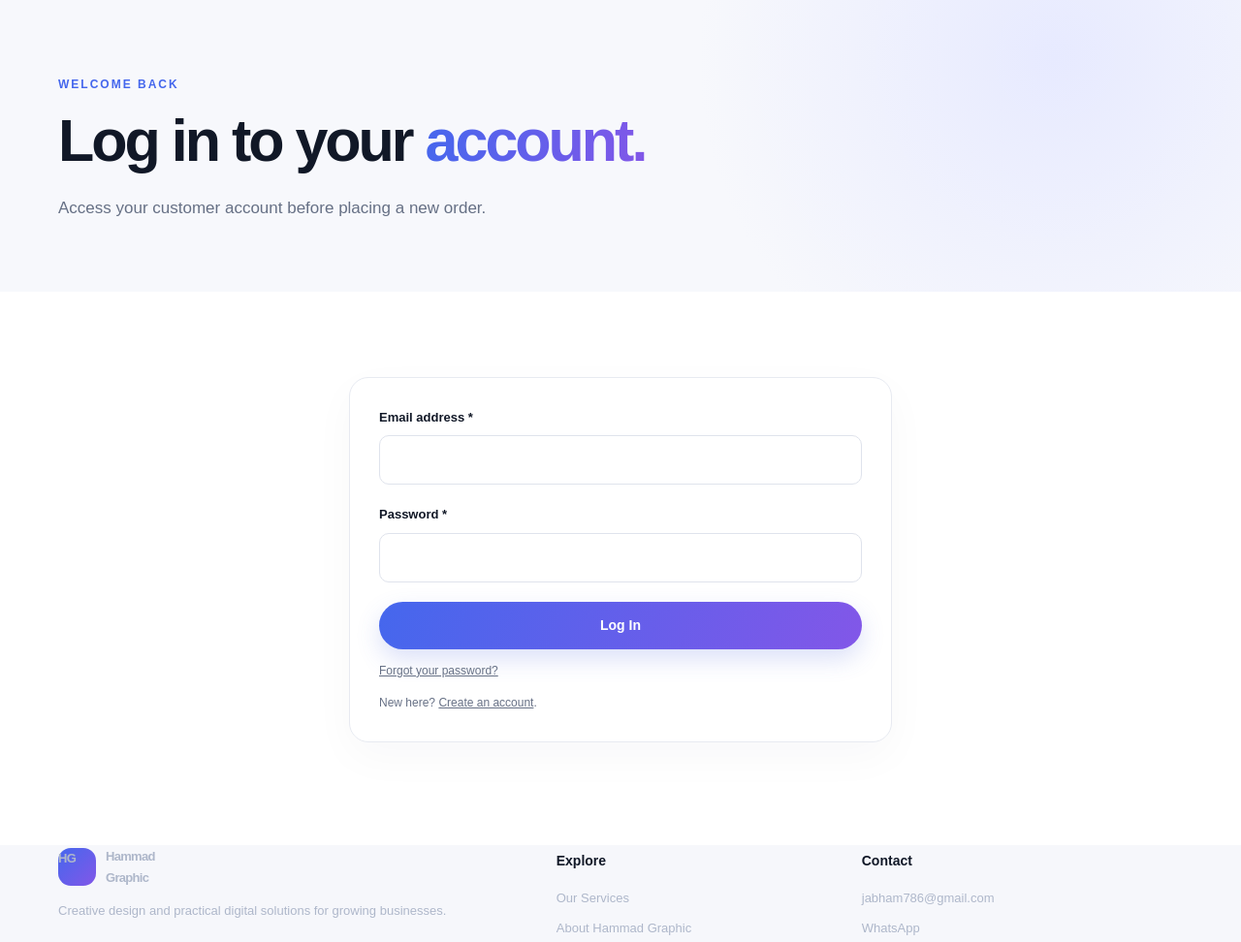
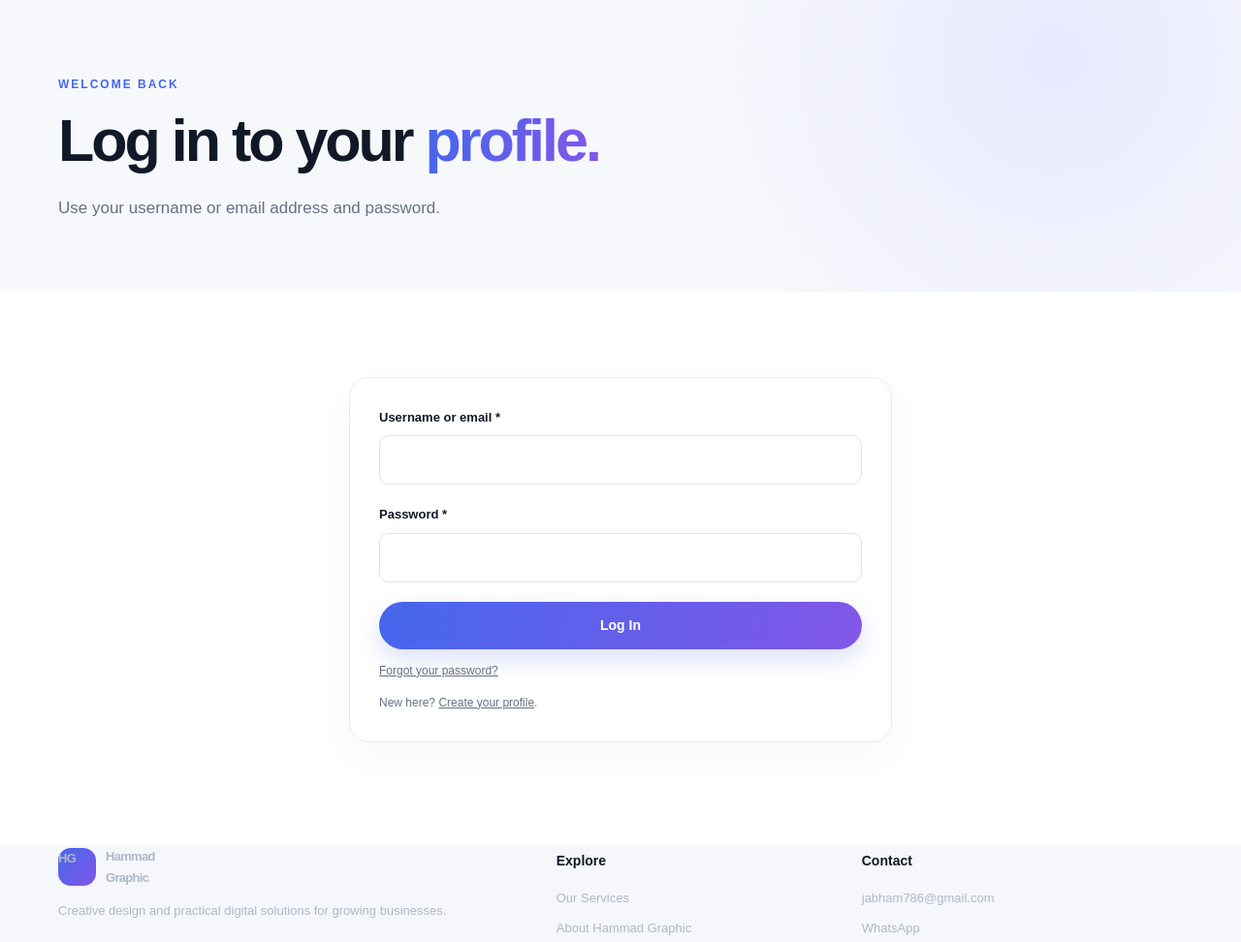
Before and after one commit to jabham786-alt/new-web-, a PHP site: page /login.php in a window 1280 px wide. Shown: the part 83-1055 px from the top of the page at 97% size. Run offline with PHP 8.4, Linux system fonts and the light colour scheme.

Commit message:
Allow customer login by username or email

```diff
--- a/login.php
+++ b/login.php
@@ -2,20 +2,20 @@
 declare(strict_types=1);
 require_once __DIR__.'/app/auth.php';
 if(current_customer()!==null)redirect_local('/account.php');
-$next=safe_return_path($_GET['next']??$_POST['next']??'/order.php','/order.php');$metaTitle='Customer Login | Hammad Graphic';$metaDescription='Log in to your Hammad Graphic customer account.';$canonicalPath='/login.php';$metaRobots='noindex,nofollow';$error='';$success=(($_GET['reset']??'')==='success')?'Your password has been reset. Please log in with your new password.':'';
+$next=safe_return_path($_GET['next']??$_POST['next']??'/order.php','/order.php');$metaTitle='Customer Login | Hammad Graphic';$metaDescription='Log in to your Hammad Graphic customer profile.';$canonicalPath='/login.php';$metaRobots='noindex,nofollow';$error='';$success=(($_GET['reset']??'')==='success')?'Your password has been reset. Please log in with your new password.':'';
 if(($_SERVER['REQUEST_METHOD']??'')==='POST'){
- require_valid_csrf_post();$email=strtolower(trim((string)($_POST['email']??'')));$password=(string)($_POST['password']??'');$key=auth_rate_key('login',$email);
+ require_valid_csrf_post();$identity=strtolower(trim((string)($_POST['identity']??'')));$password=(string)($_POST['password']??'');$key=auth_rate_key('login',$identity);
  if(auth_rate_limited($key,5,15))$error='Too many login attempts. Please wait 15 minutes.';
- else{$s=db()->prepare('SELECT id,password_hash FROM customers WHERE email=:email AND is_active=1 LIMIT 1');$s->execute([':email'=>$email]);$c=$s->fetch();
+ else{$s=db()->prepare('SELECT id,password_hash FROM customers WHERE (email=:email OR username=:username) AND is_active=1 LIMIT 1');$s->execute([':email'=>$identity,':username'=>$identity]);$c=$s->fetch();
  if($c&&password_verify($password,(string)$c['password_hash'])){auth_rate_clear($key);if(password_needs_rehash((string)$c['password_hash'],PASSWORD_DEFAULT))db()->prepare('UPDATE customers SET password_hash=:hash WHERE id=:id')->execute([':hash'=>password_hash($password,PASSWORD_DEFAULT),':id'=>(int)$c['id']]);db()->prepare('UPDATE customers SET last_login_at=NOW() WHERE id=:id')->execute([':id'=>(int)$c['id']]);customer_sign_in((int)$c['id']);redirect_local($next);}
- auth_rate_failure($key,5,15);$error='Email or password is incorrect.';}
+ auth_rate_failure($key,5,15);$error='Username/email or password is incorrect.';}
 }
 require APP_ROOT.'/partials/header.php'; ?>
-<section class="page-hero"><div class="container"><p class="eyebrow">Welcome back</p><h1>Log in to your <span class="text-gradient">account.</span></h1><p>Access your customer account before placing a new order.</p></div></section>
-<section class="section section-white"><div class="container auth-wrap"><form class="order-form auth-form" method="post" action="/login.php" novalidate>
+<section class="page-hero"><div class="container"><p class="eyebrow">Welcome back</p><h1>Log in to your <span class="text-gradient">profile.</span></h1><p>Use your username or email address and password.</p></div></section>
+<section class="section section-white"><div class="container auth-wrap"><form class="order-form auth-form" method="post" action="/login.php">
 <?php if($success!==''):?><div class="alert alert-success" role="status"><?=e($success)?></div><?php endif;?><?php if($error!==''):?><div class="alert alert-error" role="alert"><?=e($error)?></div><?php endif;?>
 <input type="hidden" name="csrf_token" value="<?=e(csrf_token())?>"><input type="hidden" name="next" value="<?=e($next)?>">
-<div class="form-row"><label for="email">Email address *</label><input id="email" name="email" type="email" maxlength="190" autocomplete="username" required></div>
+<div class="form-row"><label for="identity">Username or email *</label><input id="identity" name="identity" maxlength="190" autocomplete="username" required></div>
 <div class="form-row"><label for="password">Password *</label><input id="password" name="password" type="password" autocomplete="current-password" required></div>
-<button class="button button-primary button-full" type="submit">Log In</button><p class="form-note"><a href="/forgot-password.php">Forgot your password?</a></p><p class="form-note">New here? <a href="/register.php">Create an account</a>.</p></form></div></section>
+<button class="button button-primary button-full" type="submit">Log In</button><p class="form-note"><a href="/forgot-password.php">Forgot your password?</a></p><p class="form-note">New here? <a href="/register.php">Create your profile</a>.</p></form></div></section>
 <?php require APP_ROOT.'/partials/footer.php'; ?>
```
